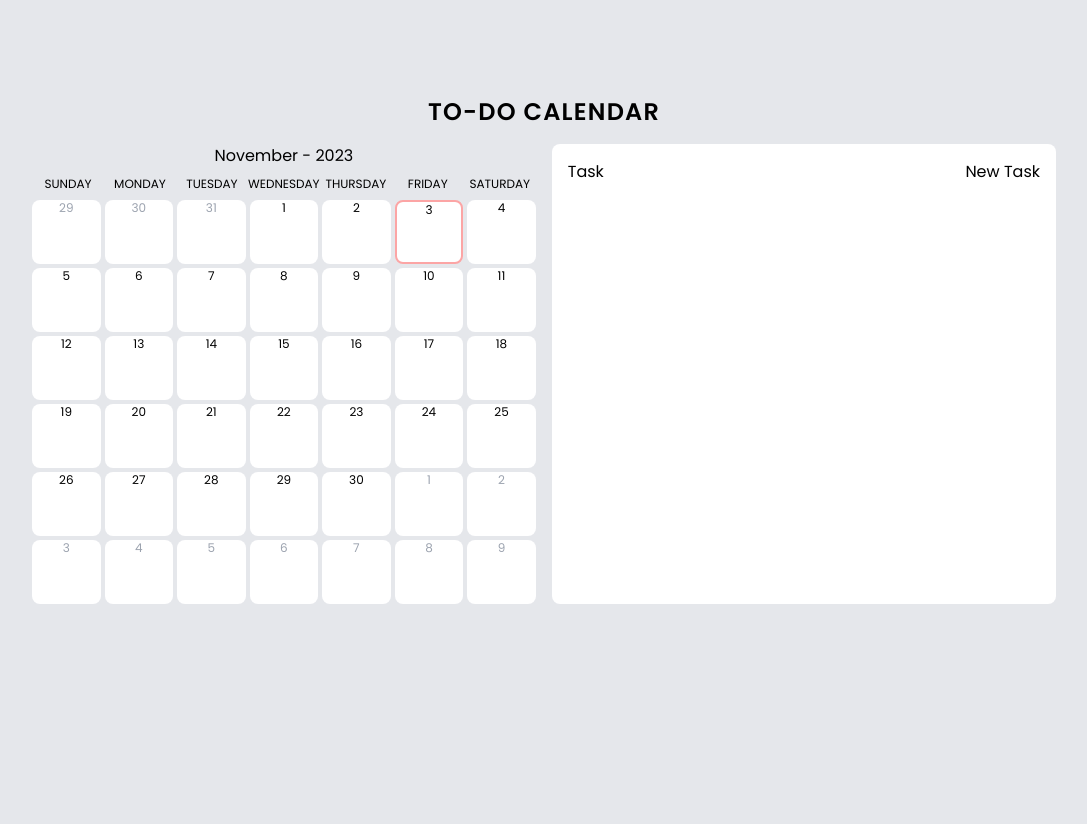
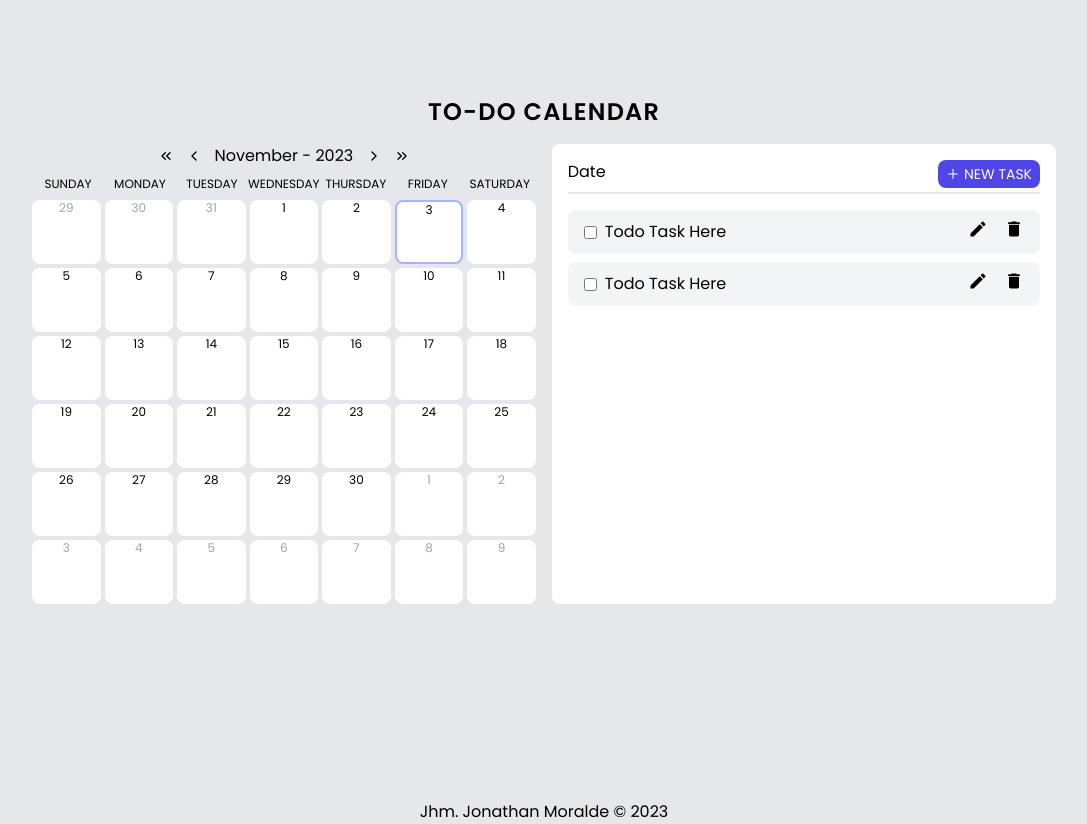
Before and after one commit to JonathanMoralde/todo-calendar-v2, a React (Create React App) app: page / in a window 1280 px wide. Shown: the whole page, without its empty margins (96-1183 px from the left). Before the commit the page ends 800 px from the top, so only its background shows below. Built offline with nearby package versions, Linux system fonts and the light colour scheme.

Commit message:
task display hardcode

```diff
--- a/package.json
+++ b/package.json
@@ -8,6 +8,7 @@
     "@testing-library/user-event": "^13.5.0",
     "react": "^18.2.0",
     "react-dom": "^18.2.0",
+    "react-icons": "^4.11.0",
     "react-scripts": "5.0.1",
     "web-vitals": "^2.1.4"
   },
--- a/src/App.js
+++ b/src/App.js
@@ -3,6 +3,7 @@ import List from "./components/list";
 
 function App() {
   return (
+    <>
       <main className="h-screen max-w-5xl py-24 mx-auto">
         <header>
           <h1 className="text-center mb-4 text-2xl font-semibold tracking-wider uppercase">
@@ -14,6 +15,10 @@ function App() {
           <List />
         </section>
       </main>
+      <footer className="max-w-5xl mx-auto text-center">
+        <p>Jhm. Jonathan Moralde &copy; 2023</p>
+      </footer>
+    </>
   );
 }
 
--- /dev/null
+++ b/src/components/btn/styledBtn.js
@@ -0,0 +1,15 @@
+import React from "react";
+import { AiOutlinePlus } from "react-icons/ai";
+
+const AddBtn = () => {
+  return (
+    <button className="flex items-center bg-indigo-600 text-white  px-2 py-1 rounded-lg hover:opacity-80 transition-opacity">
+      <span>
+        <AiOutlinePlus className="me-1 text-sm" />
+      </span>
+      <span className="text-sm">NEW TASK</span>
+    </button>
+  );
+};
+
+export default AddBtn;
--- a/src/components/calendar.js
+++ b/src/components/calendar.js
@@ -1,4 +1,10 @@
 import React from "react";
+import {
+  LuChevronLeft,
+  LuChevronRight,
+  LuChevronsLeft,
+  LuChevronsRight,
+} from "react-icons/lu";
 
 const Calendar = () => {
   const weekdays = [
@@ -60,9 +66,9 @@ const Calendar = () => {
 
       content.push(
         <div
-          className={`w-full h-16 bg-white rounded-lg ${
+          className={`w-full h-16 bg-white rounded-lg hover:shadow-lg transition-all hover:cursor-pointer ${
             today === i + 1 && isMonthDays === true
-              ? "border-2 border-red-300"
+              ? "border-2 border-indigo-300"
               : ""
           }`}
         >
@@ -82,7 +88,9 @@ const Calendar = () => {
       for (let i = 0; i < nextMonthDays; i++) {
         const nextMonthDate = new Date(year, month + 1, i + 1).getDate();
         content.push(
-          <div className={`w-full h-16 bg-white rounded-lg text-gray-400`}>
+          <div
+            className={`w-full h-16 bg-white rounded-lg text-gray-400 hover:shadow-lg transition-all hover:cursor-pointer`}
+          >
             <h3 className="text-xs text-gray-400">{nextMonthDate}</h3>
           </div>
         );
@@ -94,13 +102,25 @@ const Calendar = () => {
 
   return (
     <div className="w-1/2 text-center">
-      <div className="mb-2">
+      <div className="mb-2 flex items-center justify-between w-1/2 mx-auto">
+        <button>
+          <LuChevronsLeft />
+        </button>
+        <button>
+          <LuChevronLeft />
+        </button>
         <h3>
           {new Date(year, month, 1).toLocaleDateString("en-us", {
             month: "long",
           })}{" "}
           - {year}
         </h3>
+        <button>
+          <LuChevronRight />
+        </button>
+        <button>
+          <LuChevronsRight />
+        </button>
       </div>
       <div className="grid grid-cols-7 mb-2">
         {weekdays.map((day, index) => {
--- a/src/components/list.js
+++ b/src/components/list.js
@@ -1,13 +1,57 @@
 import React from "react";
+import AddBtn from "./btn/styledBtn";
+import { MdEdit, MdDelete } from "react-icons/md";
 
 const List = () => {
   return (
-    <section className="w-1/2 ms-4 p-4 rounded-lg bg-white">
-      <div className="flex justify-between">
-        <h3 className="">Task</h3>
-        <button>New Task</button>
-      </div>
-    </section>
+    <>
+      <section className="w-1/2 ms-4 p-4 rounded-lg bg-white">
+        <div className="flex justify-between border-b-2 pb-1 mb-4">
+          <h3 className="">Date</h3>
+          <AddBtn />
+        </div>
+        <div className="flex flex-col">
+          {/* INDIV ITEM */}
+          <div className="flex justify-between items-center bg-gray-100 rounded-lg py-2 px-4 mb-2">
+            <div className="flex items-center">
+              <input
+                type="checkbox"
+                id="checkbox1"
+                class="default:ring-2 me-2"
+              />
+              <label htmlFor="checkbox1">Todo Task Here</label>
+            </div>
+            <div className="text-xl">
+              <button className="me-4  transition-opacity">
+                <MdEdit className=" hover:opacity-70" />
+              </button>
+              <button className="transition-opacity">
+                <MdDelete className=" hover:opacity-70" />
+              </button>
+            </div>
+          </div>
+          {/* INDIV ITEM */}
+          <div className="flex justify-between items-center bg-gray-100 rounded-lg py-2 px-4">
+            <div className="flex items-center">
+              <input
+                type="checkbox"
+                id="checkbox2"
+                class="default:ring-2 me-2"
+              />
+              <label htmlFor="checkbox2">Todo Task Here</label>
+            </div>
+            <div className="text-xl">
+              <button className="me-4  transition-opacity">
+                <MdEdit className=" hover:opacity-70" />
+              </button>
+              <button className="transition-opacity">
+                <MdDelete className=" hover:opacity-70" />
+              </button>
+            </div>
+          </div>
+        </div>
+      </section>
+    </>
   );
 };
 
```
Also changed, not shown: 1 other file (tests, documents, lock files or other folders). Lines whose indentation alone changed are shown as unchanged.
